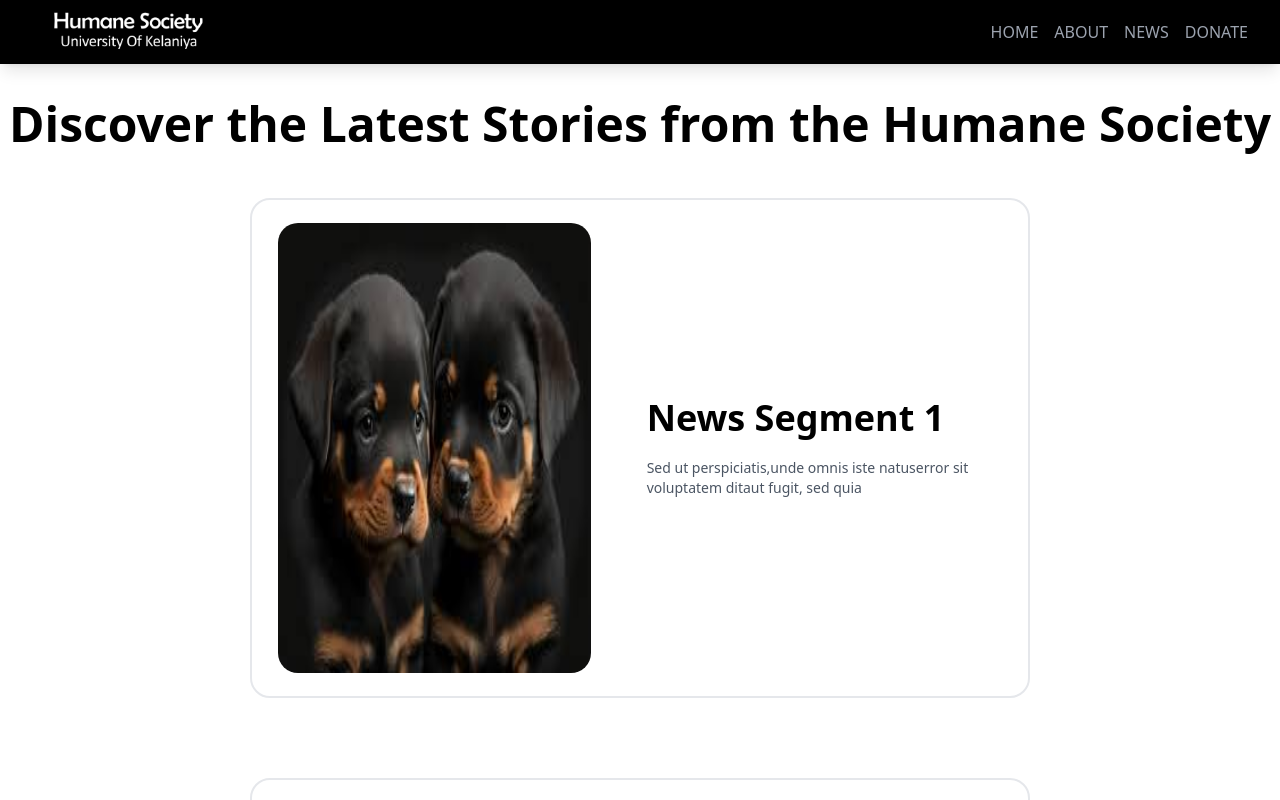
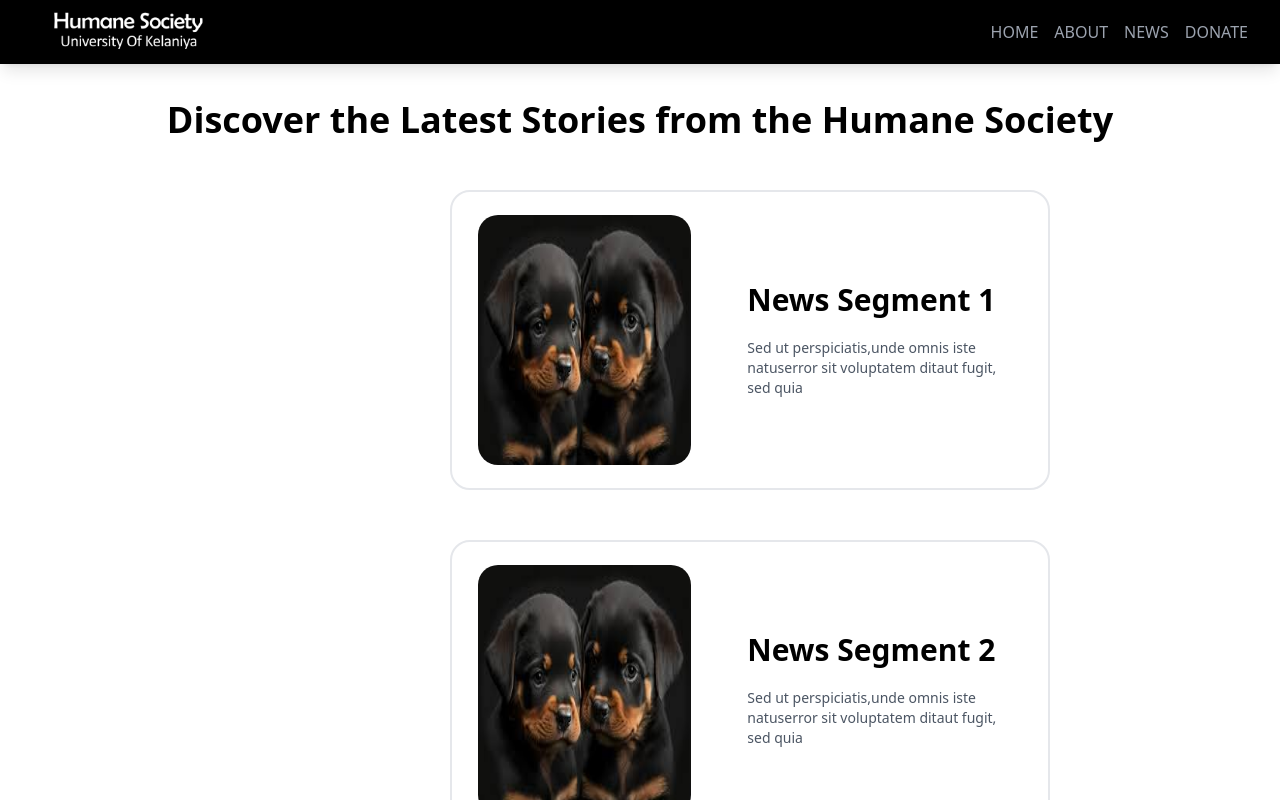
Before and after one commit to PathumUdayanga2002/human-society-web, a React (Vite) app: page /newspage in a window 1280 px wide. Shown: the top 800 px of the page. Built offline with nearby package versions, Linux system fonts and the light colour scheme.

Commit message:
NewsPage Update

```diff
--- a/src/components/NewsPage/NewsPage.jsx
+++ b/src/components/NewsPage/NewsPage.jsx
@@ -31,16 +31,16 @@ const NewsPage = () => {
   return (
     <div>
       <Navbar />
-      <h1 className='font-bold text-5xl flex justify-center pt-[100px] pb-[50px]'>Discover the Latest Stories from the Humane Society</h1>
-      <div className="mx-auto px-[250px]">
+      <h1 className='font-bold text-center pt-[100px] pb-[50px] sm:text-3xl md:text-4xl lg: text-4xl'>Discover the Latest Stories from the Humane Society</h1>
+      <div className="items-center md:px-[100px] lg: px-[10px] xl:px-[450px]">
         {currentSegments.map(segment => (
-          <div key={segment.id} className="flex items-center border-black-100 border-2 bg-white rounded-[20px] mb-[80px] h-[500px] transition duration-300 ease-in-out transform hover:scale-105">
-            <div className="p-4">
+          <div key={segment.id} className="flex items-center border-black-100 border-2 bg-white rounded-[20px] sm: h-[250px] w-[500px] mb-[40px] lg:h-[300px] w-[600px] mb-[50px] transition duration-300 ease-in-out transform hover:scale-105">
+            <div className="p-4 ">
               {/* Replace with your image */}
-              <img src={`/src/assets/news/news${segment.id}.jpg`} className="ml-[10px] h-[450px] w-[500px] rounded-[20px]" alt="News Image" />
+              <img src={`/src/assets/news/news${segment.id}.jpg`} className="ml-[10px] rounded-[20px] sm: h-[200px] w-[350px] lg: h-[250px] w-[450px]" alt="News Image" />
             </div>
             <div className="p-[50px]">
-              <p className="text-4xl text-black font-bold mb-[20px]">{segment.title}</p>
+              <p className="text-black font-bold mb-[20px] sm:text-3xl md:text-3xl lg: text-xl">{segment.title}</p>
               <p className="text-sm text-gray-600">{segment.content}</p>
             </div>
           </div>
```
